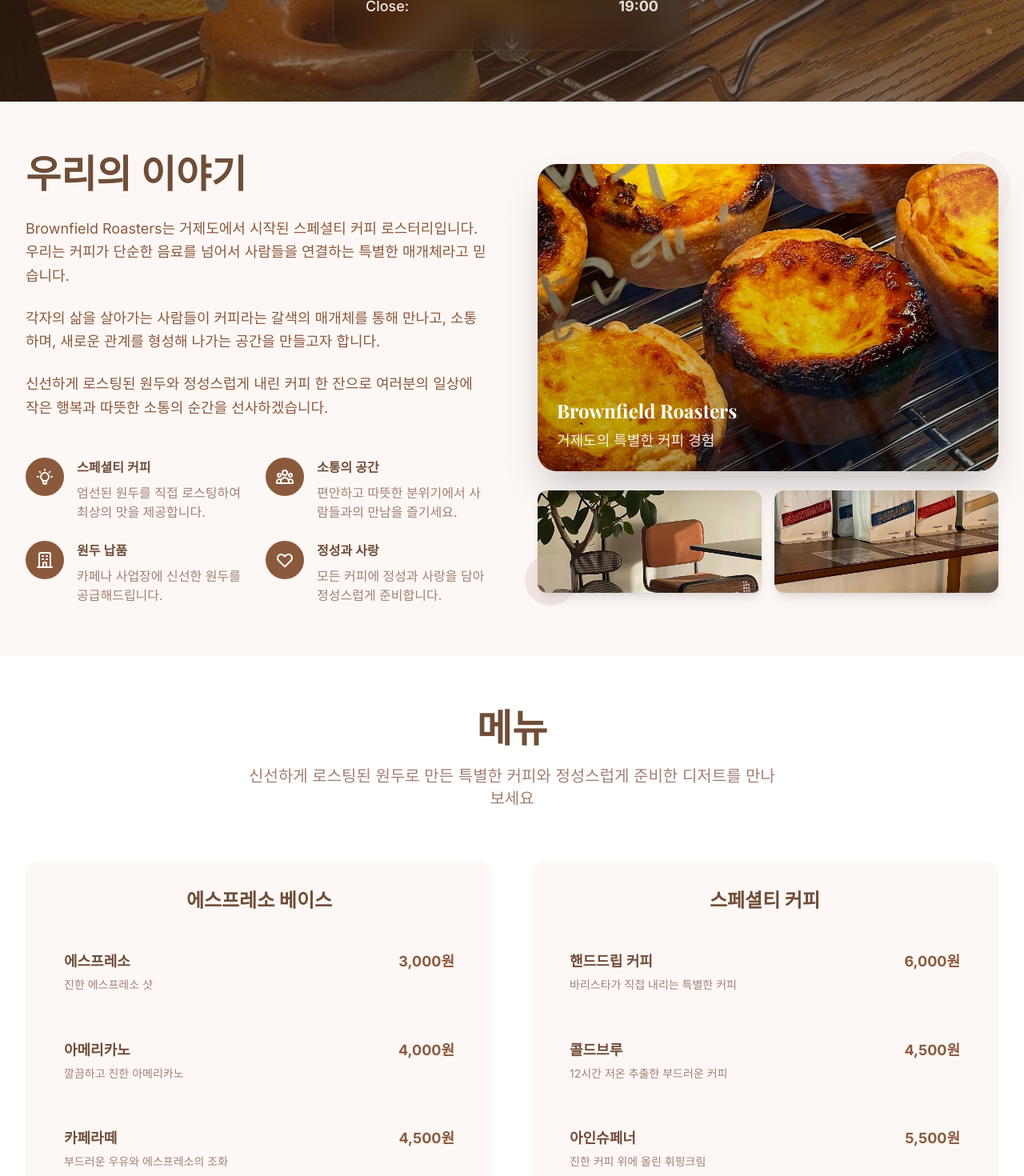
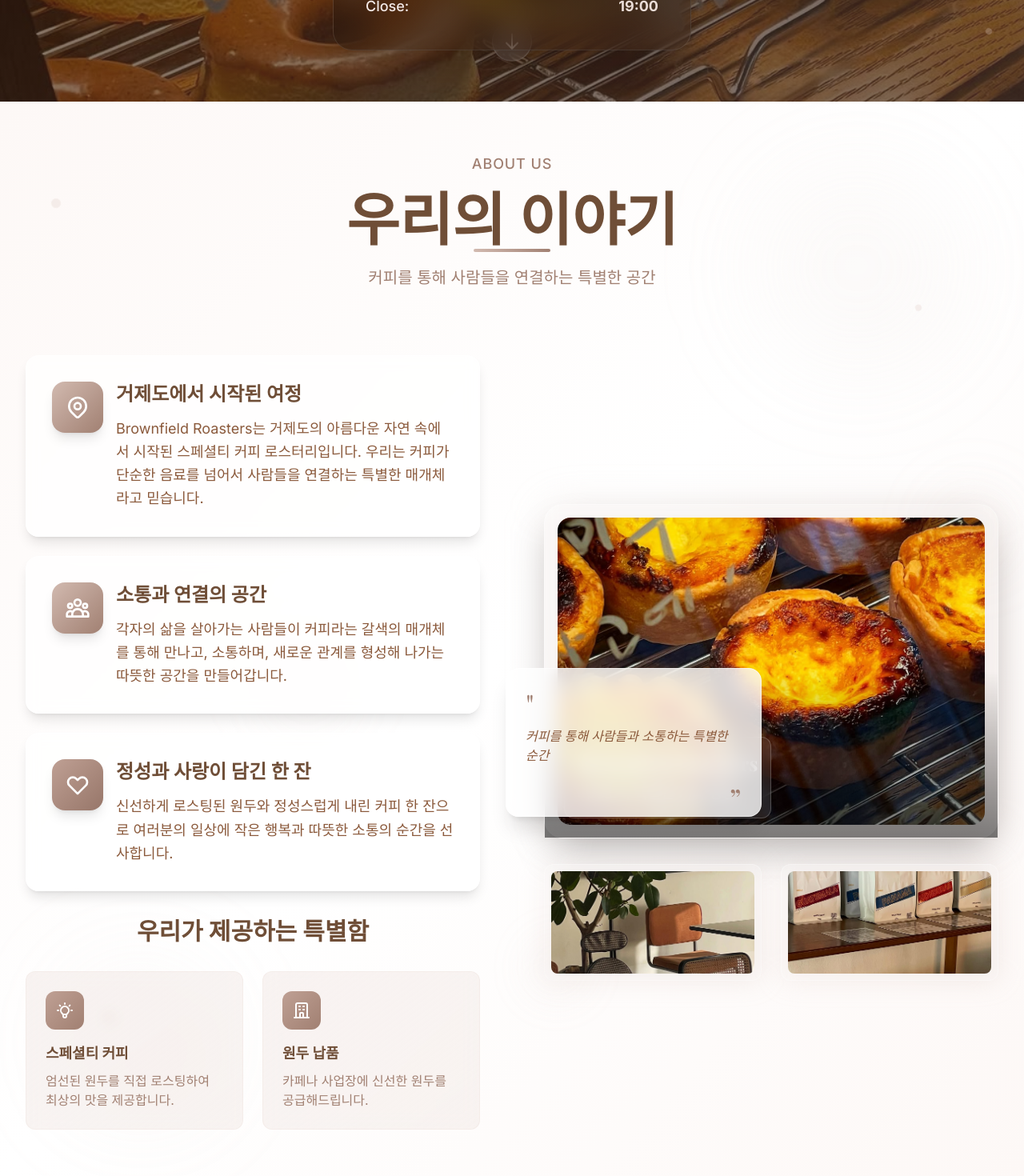
Before and after one commit to jinwooleegit/brownfield, a React (Create React App) app: page / in a window 1280 px wide. Shown: the part 1140-2610 px from the top of the page at 80% size. Built offline with nearby package versions, Linux system fonts and the light colour scheme.

Commit message:
Completely redesign About section with modern, sophisticated design and animations

```diff
--- a/src/components/About.js
+++ b/src/components/About.js
@@ -2,121 +2,189 @@
 
 const About = () => {
   return (
-    <section id="about" className="section-padding bg-coffee-50">
+    <section id="about" className="relative min-h-screen bg-gradient-to-br from-coffee-50 via-white to-brown-50 overflow-hidden">
+      {/* Background Decorative Elements */}
+      <div className="absolute inset-0 overflow-hidden pointer-events-none">
+        <div className="absolute top-20 right-20 w-64 h-64 bg-gradient-to-br from-coffee-200/10 to-coffee-400/10 rounded-full blur-3xl"></div>
+        <div className="absolute bottom-20 left-20 w-48 h-48 bg-gradient-to-br from-brown-200/10 to-brown-400/10 rounded-full blur-3xl"></div>
+        <div className="absolute top-1/2 left-1/4 w-32 h-32 bg-gradient-to-br from-coffee-300/5 to-coffee-500/5 rounded-full blur-2xl"></div>
+      </div>
+
+      {/* Floating Coffee Bean Elements */}
+      <div className="absolute inset-0 overflow-hidden pointer-events-none">
+        <div className="absolute top-32 left-16 w-3 h-3 bg-coffee-400/20 rounded-full animate-float-slow"></div>
+        <div className="absolute top-64 right-32 w-2 h-2 bg-coffee-300/30 rounded-full animate-float-delayed"></div>
+        <div className="absolute bottom-48 left-32 w-4 h-4 bg-coffee-500/15 rounded-full animate-float"></div>
+      </div>
+
+      <div className="relative z-10 section-padding">
         <div className="container-max">
-        <div className="grid lg:grid-cols-2 gap-16 items-center">
-          {/* Text Content */}
-          <div>
-            <h2 className="text-4xl md:text-5xl font-bold font-serif text-brown-800 mb-8">
+          {/* Section Header */}
+          <div className="text-center mb-20">
+            <div className="inline-block">
+              <span className="text-coffee-600 font-medium text-lg tracking-wider uppercase mb-4 block">About Us</span>
+              <h2 className="text-5xl md:text-7xl font-bold font-serif text-brown-800 mb-6 relative">
                 우리의 이야기
+                <div className="absolute -bottom-2 left-1/2 transform -translate-x-1/2 w-24 h-1 bg-gradient-to-r from-coffee-400 to-coffee-600 rounded-full"></div>
               </h2>
-
-            <div className="space-y-6 text-lg text-brown-700 leading-relaxed">
-              <p>
-                Brownfield Roasters는 거제도에서 시작된 스페셜티 커피 로스터리입니다.
-                우리는 커피가 단순한 음료를 넘어서 사람들을 연결하는 특별한 매개체라고 믿습니다.
-              </p>
-
-              <p>
-                각자의 삶을 살아가는 사람들이 커피라는 갈색의 매개체를 통해 만나고,
-                소통하며, 새로운 관계를 형성해 나가는 공간을 만들고자 합니다.
-              </p>
-
-              <p>
-                신선하게 로스팅된 원두와 정성스럽게 내린 커피 한 잔으로
-                여러분의 일상에 작은 행복과 따뜻한 소통의 순간을 선사하겠습니다.
+              <p className="text-xl text-brown-600 max-w-2xl mx-auto leading-relaxed">
+                커피를 통해 사람들을 연결하는 특별한 공간
               </p>
             </div>
+          </div>
 
-            {/* Features */}
-            <div className="mt-12 grid sm:grid-cols-2 gap-6">
+          <div className="grid lg:grid-cols-2 gap-20 items-center">
+            {/* Enhanced Text Content */}
+            <div className="space-y-8">
+              {/* Story Cards */}
+              <div className="space-y-6">
+                <div className="group bg-white/70 backdrop-blur-sm rounded-2xl p-8 shadow-lg border border-white/50 hover:shadow-2xl hover:scale-105 transition-all duration-500">
                   <div className="flex items-start space-x-4">
-                <div className="flex-shrink-0 w-12 h-12 bg-brown-700 rounded-full flex items-center justify-center">
-                  <svg className="w-6 h-6 text-white" fill="none" stroke="currentColor" viewBox="0 0 24 24">
-                    <path strokeLinecap="round" strokeLinejoin="round" strokeWidth={2} d="M9.663 17h4.673M12 3v1m6.364 1.636l-.707.707M21 12h-1M4 12H3m3.343-5.657l-.707-.707m2.828 9.9a5 5 0 117.072 0l-.548.547A3.374 3.374 0 0014 18.469V19a2 2 0 11-4 0v-.531c0-.895-.356-1.754-.988-2.386l-.548-.547z" />
+                    <div className="flex-shrink-0 w-16 h-16 bg-gradient-to-br from-coffee-400 to-coffee-600 rounded-2xl flex items-center justify-center shadow-lg group-hover:scale-110 transition-transform duration-300">
+                      <svg className="w-8 h-8 text-white" fill="none" stroke="currentColor" viewBox="0 0 24 24">
+                        <path strokeLinecap="round" strokeLinejoin="round" strokeWidth={2} d="M17.657 16.657L13.414 20.9a1.998 1.998 0 01-2.827 0l-4.244-4.243a8 8 0 1111.314 0z" />
+                        <path strokeLinecap="round" strokeLinejoin="round" strokeWidth={2} d="M15 11a3 3 0 11-6 0 3 3 0 016 0z" />
                       </svg>
                     </div>
                     <div>
-                  <h3 className="font-semibold text-brown-800 mb-2">스페셜티 커피</h3>
-                  <p className="text-brown-600">엄선된 원두를 직접 로스팅하여 최상의 맛을 제공합니다.</p>
+                      <h3 className="text-2xl font-bold text-brown-800 mb-3">거제도에서 시작된 여정</h3>
+                      <p className="text-lg text-brown-700 leading-relaxed">
+                        Brownfield Roasters는 거제도의 아름다운 자연 속에서 시작된 스페셜티 커피 로스터리입니다.
+                        우리는 커피가 단순한 음료를 넘어서 사람들을 연결하는 특별한 매개체라고 믿습니다.
+                      </p>
+                    </div>
                   </div>
                 </div>
 
+                <div className="group bg-white/70 backdrop-blur-sm rounded-2xl p-8 shadow-lg border border-white/50 hover:shadow-2xl hover:scale-105 transition-all duration-500">
                   <div className="flex items-start space-x-4">
-                <div className="flex-shrink-0 w-12 h-12 bg-brown-700 rounded-full flex items-center justify-center">
-                  <svg className="w-6 h-6 text-white" fill="none" stroke="currentColor" viewBox="0 0 24 24">
+                    <div className="flex-shrink-0 w-16 h-16 bg-gradient-to-br from-brown-400 to-brown-600 rounded-2xl flex items-center justify-center shadow-lg group-hover:scale-110 transition-transform duration-300">
+                      <svg className="w-8 h-8 text-white" fill="none" stroke="currentColor" viewBox="0 0 24 24">
                         <path strokeLinecap="round" strokeLinejoin="round" strokeWidth={2} d="M17 20h5v-2a3 3 0 00-5.356-1.857M17 20H7m10 0v-2c0-.656-.126-1.283-.356-1.857M7 20H2v-2a3 3 0 015.356-1.857M7 20v-2c0-.656.126-1.283.356-1.857m0 0a5.002 5.002 0 019.288 0M15 7a3 3 0 11-6 0 3 3 0 016 0zm6 3a2 2 0 11-4 0 2 2 0 014 0zM7 10a2 2 0 11-4 0 2 2 0 014 0z" />
                       </svg>
                     </div>
                     <div>
-                  <h3 className="font-semibold text-brown-800 mb-2">소통의 공간</h3>
-                  <p className="text-brown-600">편안하고 따뜻한 분위기에서 사람들과의 만남을 즐기세요.</p>
+                      <h3 className="text-2xl font-bold text-brown-800 mb-3">소통과 연결의 공간</h3>
+                      <p className="text-lg text-brown-700 leading-relaxed">
+                        각자의 삶을 살아가는 사람들이 커피라는 갈색의 매개체를 통해 만나고,
+                        소통하며, 새로운 관계를 형성해 나가는 따뜻한 공간을 만들어갑니다.
+                      </p>
+                    </div>
                   </div>
                 </div>
 
+                <div className="group bg-white/70 backdrop-blur-sm rounded-2xl p-8 shadow-lg border border-white/50 hover:shadow-2xl hover:scale-105 transition-all duration-500">
                   <div className="flex items-start space-x-4">
-                <div className="flex-shrink-0 w-12 h-12 bg-brown-700 rounded-full flex items-center justify-center">
-                  <svg className="w-6 h-6 text-white" fill="none" stroke="currentColor" viewBox="0 0 24 24">
-                    <path strokeLinecap="round" strokeLinejoin="round" strokeWidth={2} d="M19 21V5a2 2 0 00-2-2H7a2 2 0 00-2 2v16m14 0h2m-2 0h-5m-9 0H3m2 0h5M9 7h1m-1 4h1m4-4h1m-1 4h1m-5 10v-5a1 1 0 011-1h2a1 1 0 011 1v5m-4 0h4" />
-                  </svg>
-                </div>
-                <div>
-                  <h3 className="font-semibold text-brown-800 mb-2">원두 납품</h3>
-                  <p className="text-brown-600">카페나 사업장에 신선한 원두를 공급해드립니다.</p>
-                </div>
-              </div>
-
-              <div className="flex items-start space-x-4">
-                <div className="flex-shrink-0 w-12 h-12 bg-brown-700 rounded-full flex items-center justify-center">
-                  <svg className="w-6 h-6 text-white" fill="none" stroke="currentColor" viewBox="0 0 24 24">
+                    <div className="flex-shrink-0 w-16 h-16 bg-gradient-to-br from-coffee-500 to-coffee-700 rounded-2xl flex items-center justify-center shadow-lg group-hover:scale-110 transition-transform duration-300">
+                      <svg className="w-8 h-8 text-white" fill="none" stroke="currentColor" viewBox="0 0 24 24">
                         <path strokeLinecap="round" strokeLinejoin="round" strokeWidth={2} d="M4.318 6.318a4.5 4.5 0 000 6.364L12 20.364l7.682-7.682a4.5 4.5 0 00-6.364-6.364L12 7.636l-1.318-1.318a4.5 4.5 0 00-6.364 0z" />
                       </svg>
                     </div>
                     <div>
-                  <h3 className="font-semibold text-brown-800 mb-2">정성과 사랑</h3>
-                  <p className="text-brown-600">모든 커피에 정성과 사랑을 담아 정성스럽게 준비합니다.</p>
+                      <h3 className="text-2xl font-bold text-brown-800 mb-3">정성과 사랑이 담긴 한 잔</h3>
+                      <p className="text-lg text-brown-700 leading-relaxed">
+                        신선하게 로스팅된 원두와 정성스럽게 내린 커피 한 잔으로
+                        여러분의 일상에 작은 행복과 따뜻한 소통의 순간을 선사합니다.
+                      </p>
                     </div>
                   </div>
                 </div>
               </div>
 
-          {/* Image/Visual Content */}
+              {/* Enhanced Features Grid */}
+              <div className="mt-16">
+                <h3 className="text-3xl font-bold text-brown-800 mb-8 text-center">우리가 제공하는 특별함</h3>
+                <div className="grid sm:grid-cols-2 gap-6">
+                  <div className="group bg-gradient-to-br from-coffee-100/50 to-coffee-200/30 backdrop-blur-sm rounded-xl p-6 border border-coffee-200/30 hover:shadow-lg hover:scale-105 transition-all duration-300">
+                    <div className="w-12 h-12 bg-gradient-to-br from-coffee-500 to-coffee-600 rounded-xl flex items-center justify-center mb-4 group-hover:scale-110 transition-transform duration-300">
+                      <svg className="w-6 h-6 text-white" fill="none" stroke="currentColor" viewBox="0 0 24 24">
+                        <path strokeLinecap="round" strokeLinejoin="round" strokeWidth={2} d="M9.663 17h4.673M12 3v1m6.364 1.636l-.707.707M21 12h-1M4 12H3m3.343-5.657l-.707-.707m2.828 9.9a5 5 0 117.072 0l-.548.547A3.374 3.374 0 0014 18.469V19a2 2 0 11-4 0v-.531c0-.895-.356-1.754-.988-2.386l-.548-.547z" />
+                      </svg>
+                    </div>
+                    <h4 className="font-bold text-brown-800 mb-2 text-lg">스페셜티 커피</h4>
+                    <p className="text-brown-600">엄선된 원두를 직접 로스팅하여 최상의 맛을 제공합니다.</p>
+                  </div>
+
+                  <div className="group bg-gradient-to-br from-brown-100/50 to-brown-200/30 backdrop-blur-sm rounded-xl p-6 border border-brown-200/30 hover:shadow-lg hover:scale-105 transition-all duration-300">
+                    <div className="w-12 h-12 bg-gradient-to-br from-brown-500 to-brown-600 rounded-xl flex items-center justify-center mb-4 group-hover:scale-110 transition-transform duration-300">
+                      <svg className="w-6 h-6 text-white" fill="none" stroke="currentColor" viewBox="0 0 24 24">
+                        <path strokeLinecap="round" strokeLinejoin="round" strokeWidth={2} d="M19 21V5a2 2 0 00-2-2H7a2 2 0 00-2 2v16m14 0h2m-2 0h-5m-9 0H3m2 0h5M9 7h1m-1 4h1m4-4h1m-1 4h1m-5 10v-5a1 1 0 011-1h2a1 1 0 011 1v5m-4 0h4" />
+                      </svg>
+                    </div>
+                    <h4 className="font-bold text-brown-800 mb-2 text-lg">원두 납품</h4>
+                    <p className="text-brown-600">카페나 사업장에 신선한 원두를 공급해드립니다.</p>
+                  </div>
+                </div>
+              </div>
+            </div>
+
+            {/* Enhanced Visual Content */}
             <div className="relative">
-            {/* Main Image */}
-            <div className="relative rounded-3xl overflow-hidden shadow-2xl">
+              {/* Main Image with Enhanced Design */}
+              <div className="relative group">
+                <div className="absolute inset-0 bg-gradient-to-br from-coffee-400/20 to-coffee-600/20 rounded-3xl blur-xl group-hover:blur-2xl transition-all duration-500"></div>
+                <div className="relative bg-white/20 backdrop-blur-sm rounded-3xl p-4 border border-white/30 shadow-2xl">
+                  <div className="rounded-2xl overflow-hidden">
                     <img
                       src="/images/SnapInsta.to_497679542_18052712129348183_413711426659425542_n.jpg"
                       alt="Brownfield Roasters Coffee"
-                className="w-full h-96 object-cover"
+                      className="w-full h-96 object-cover group-hover:scale-105 transition-transform duration-700"
                     />
-              <div className="absolute inset-0 bg-gradient-to-t from-black/30 to-transparent"></div>
+                    <div className="absolute inset-0 bg-gradient-to-t from-black/50 via-transparent to-transparent"></div>
                     <div className="absolute bottom-6 left-6 text-white">
+                      <div className="bg-white/10 backdrop-blur-sm rounded-xl p-4 border border-white/20">
                         <h3 className="text-2xl font-serif font-bold mb-2">Brownfield Roasters</h3>
                         <p className="text-lg opacity-90">거제도의 특별한 커피 경험</p>
                       </div>
                     </div>
+                  </div>
+                </div>
+              </div>
 
-            {/* Small Gallery Images */}
-            <div className="grid grid-cols-2 gap-4 mt-6">
-              <div className="rounded-xl overflow-hidden shadow-lg">
+              {/* Enhanced Small Gallery */}
+              <div className="grid grid-cols-2 gap-6 mt-8">
+                <div className="group relative">
+                  <div className="absolute inset-0 bg-gradient-to-br from-coffee-300/20 to-coffee-500/20 rounded-xl blur-lg group-hover:blur-xl transition-all duration-300"></div>
+                  <div className="relative bg-white/20 backdrop-blur-sm rounded-xl p-2 border border-white/30">
+                    <div className="rounded-lg overflow-hidden">
                       <img
                         src="/images/SnapInsta.to_504064724_18054766886348183_2054420973040220017_n.jpg"
                         alt="Coffee Beans"
-                  className="w-full h-32 object-cover hover:scale-105 transition-transform duration-300"
+                        className="w-full h-32 object-cover group-hover:scale-110 transition-transform duration-500"
                       />
                     </div>
-              <div className="rounded-xl overflow-hidden shadow-lg">
+                  </div>
+                </div>
+
+                <div className="group relative">
+                  <div className="absolute inset-0 bg-gradient-to-br from-brown-300/20 to-brown-500/20 rounded-xl blur-lg group-hover:blur-xl transition-all duration-300"></div>
+                  <div className="relative bg-white/20 backdrop-blur-sm rounded-xl p-2 border border-white/30">
+                    <div className="rounded-lg overflow-hidden">
                       <img
                         src="/images/SnapInsta.to_491493590_18050212685348183_2714887865526726211_n.jpg"
                         alt="Coffee Making"
-                  className="w-full h-32 object-cover hover:scale-105 transition-transform duration-300"
+                        className="w-full h-32 object-cover group-hover:scale-110 transition-transform duration-500"
                       />
                     </div>
                   </div>
+                </div>
+              </div>
 
-            {/* Decorative Elements */}
-            <div className="absolute -top-4 -right-4 w-24 h-24 bg-coffee-300 rounded-full opacity-20"></div>
-            <div className="absolute -bottom-4 -left-4 w-16 h-16 bg-brown-400 rounded-full opacity-30"></div>
+              {/* Enhanced Decorative Elements */}
+              <div className="absolute -top-8 -right-8 w-32 h-32 bg-gradient-to-br from-coffee-300/10 to-coffee-500/10 rounded-full blur-2xl animate-pulse"></div>
+              <div className="absolute -bottom-8 -left-8 w-24 h-24 bg-gradient-to-br from-brown-300/10 to-brown-500/10 rounded-full blur-xl animate-pulse"></div>
+
+              {/* Floating Quote */}
+              <div className="absolute top-1/2 -left-12 transform -translate-y-1/2 hidden lg:block">
+                <div className="bg-white/80 backdrop-blur-md rounded-2xl p-6 shadow-xl border border-white/50 max-w-xs">
+                  <div className="text-coffee-600 text-4xl font-serif mb-2">"</div>
+                  <p className="text-brown-700 font-medium italic">
+                    커피를 통해 사람들과 소통하는 특별한 순간
+                  </p>
+                  <div className="text-coffee-600 text-4xl font-serif text-right">„</div>
+                </div>
+              </div>
+            </div>
           </div>
         </div>
       </div>
```
Lines whose indentation alone changed are shown as unchanged.
